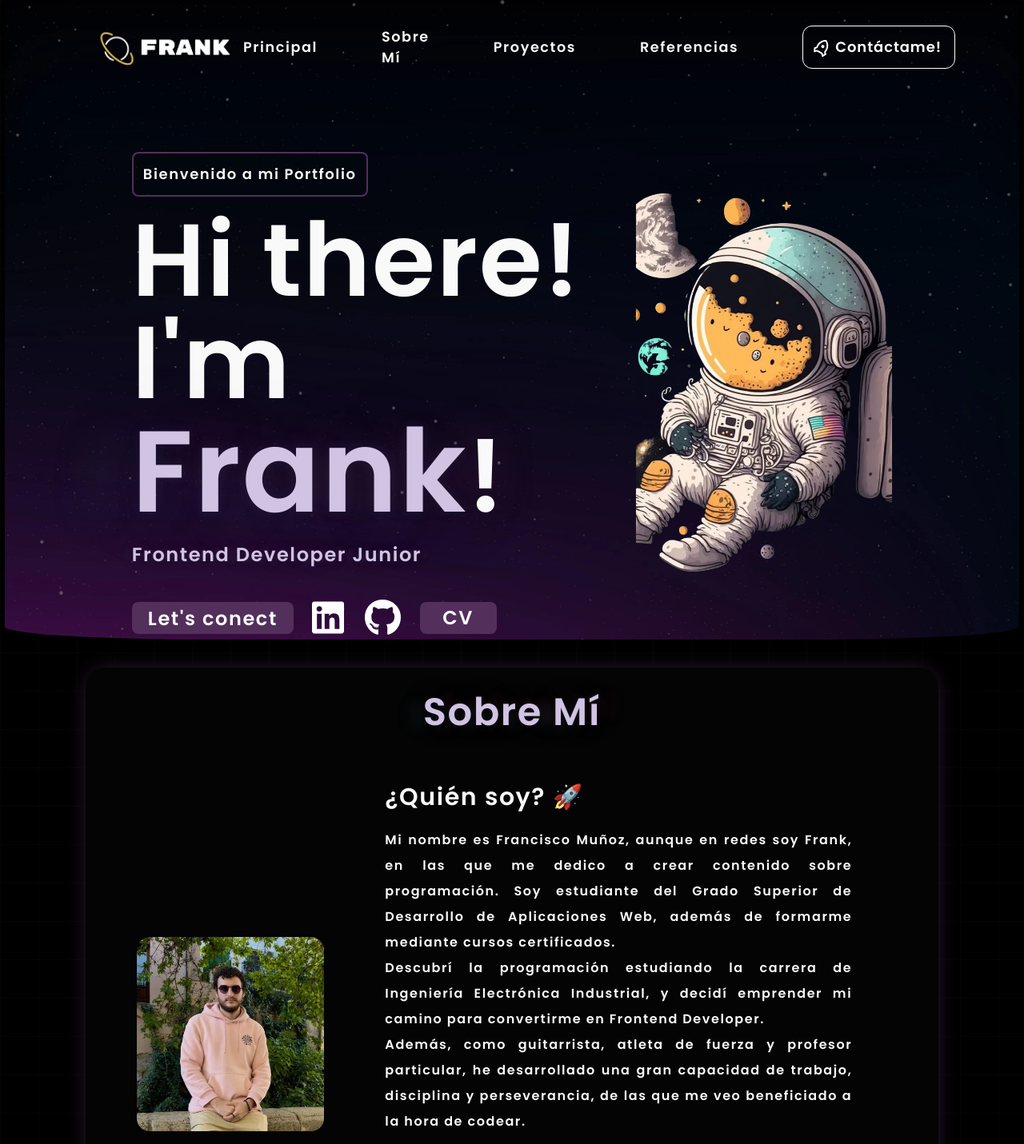
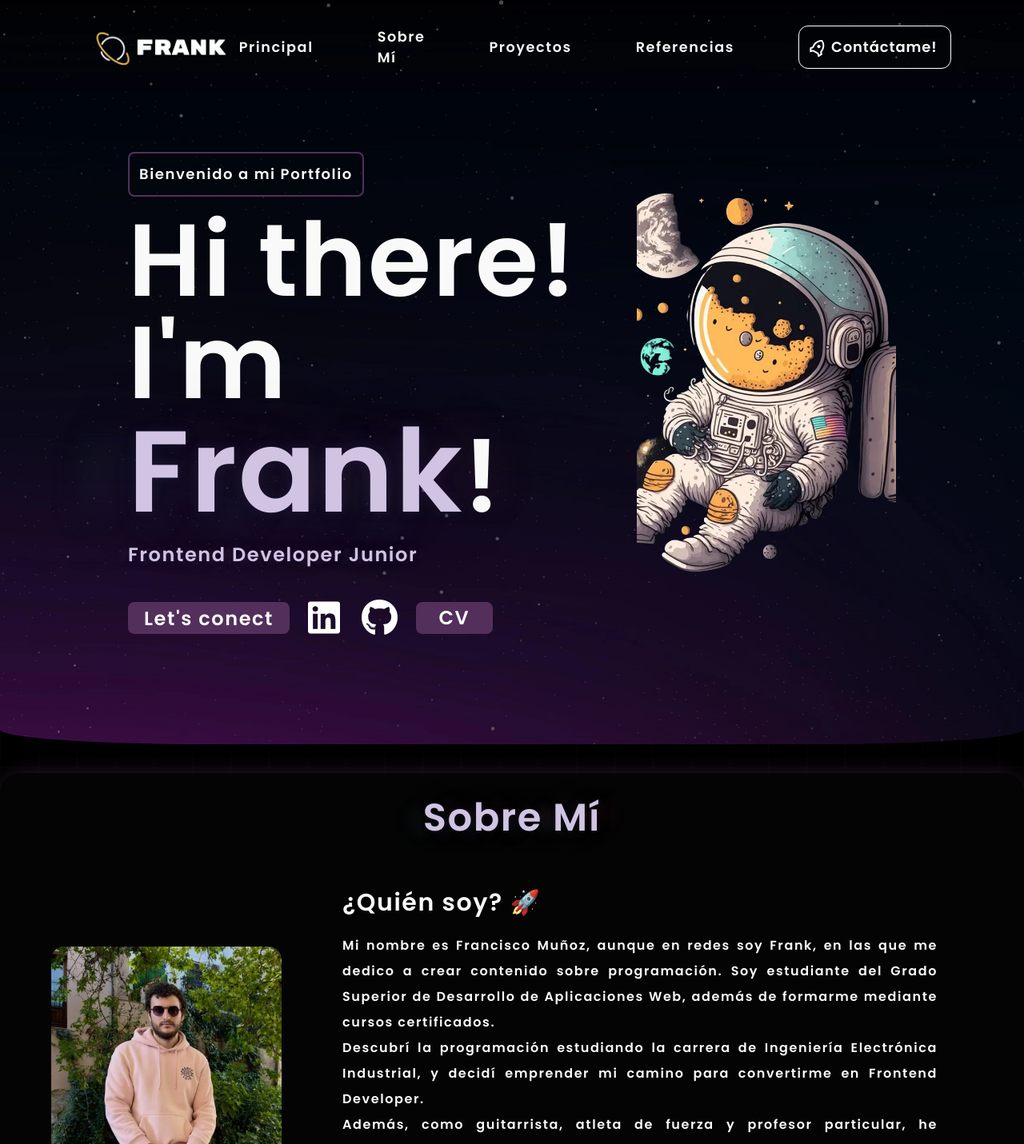
Before and after one commit to FrankmDev/FrankDev, an Astro site: page / in a window 1280 px wide. Shown: the top 1431 px of the page at 80% size. Built offline with nearby package versions, Linux system fonts and the light colour scheme; Astro itself is replaced by a stand-in of ours.

Commit message:
FrankmDev

```diff
--- a/src/layouts/Layout.astro
+++ b/src/layouts/Layout.astro
@@ -62,8 +62,8 @@
     cursor: pointer;
   }
   .section {
-    width: 83.33%;
-    height: 100vh;
+    width: 100%;
+    height: 100%;
     max-width: 1500px;
     max-height: 1000px;
     background-color: #040404;
--- a/src/pages/index.astro
+++ b/src/pages/index.astro
@@ -17,8 +17,8 @@ import Projects from "../components/Projects.astro";
 
 <style>
   main {
-    height: 100vh;
-    width: 99vw;
+    min-height: 100vh;
+    width: 100%;
     background-image: url("/BG-Img.webp");
     background-size: cover;
     background-repeat: no-repeat;
```
